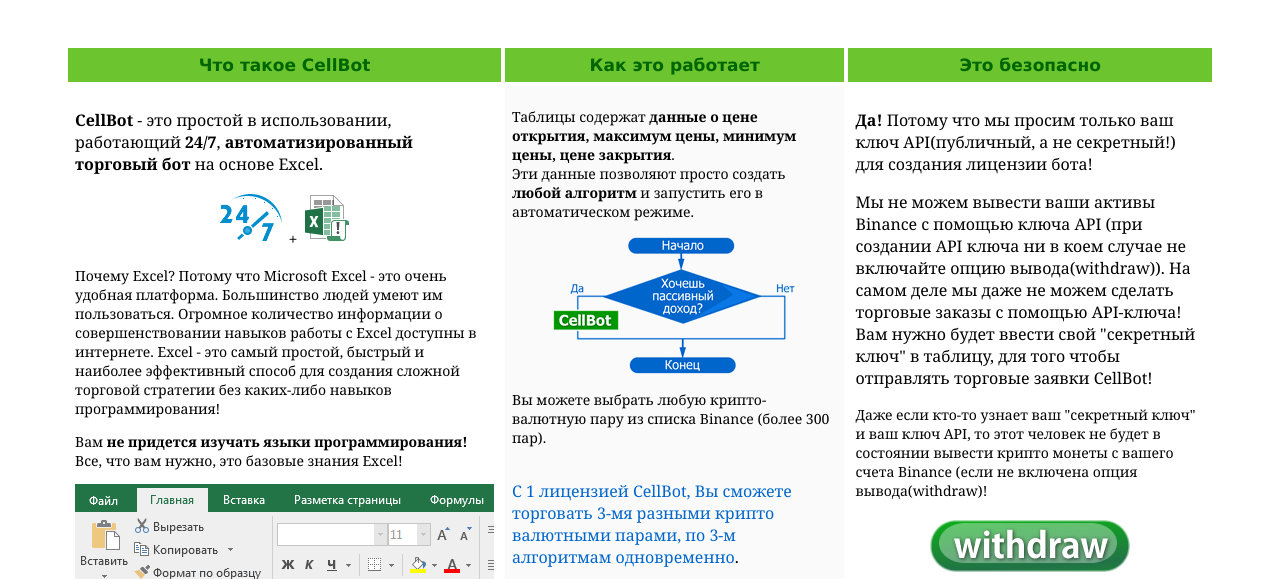
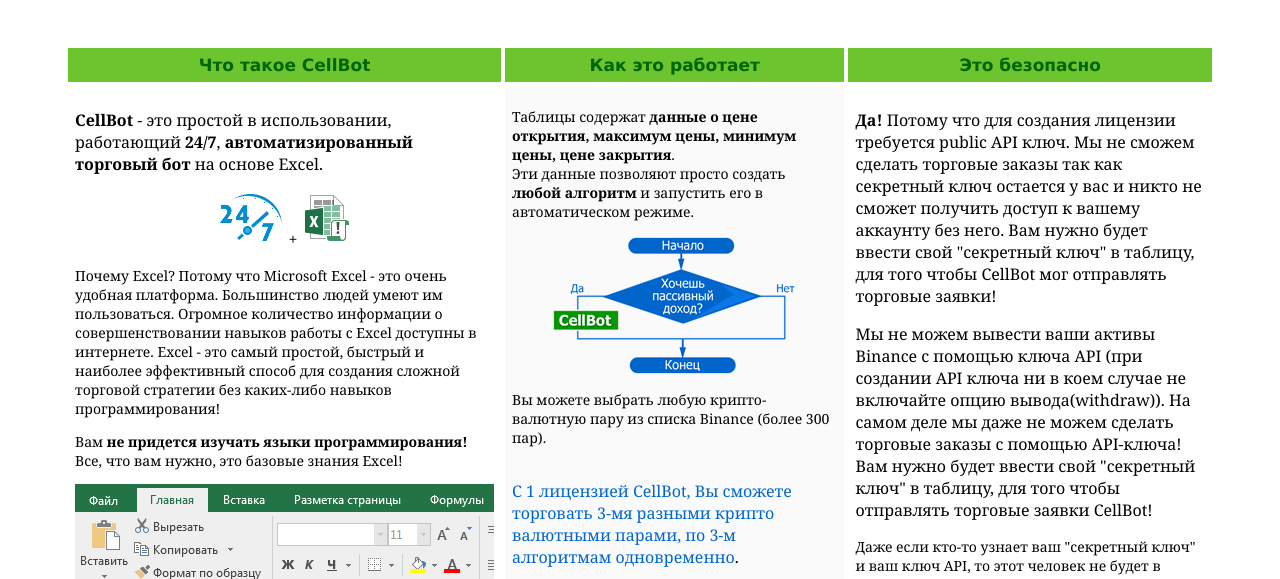
Before and after one commit to cellbot/cellbot.github.io, a plain HTML site: page index.html in a window 1280 px wide. Shown: the part 168-747 px from the top of the page. Drawn offline with Linux system fonts and the light colour scheme.

Commit message:
Update index.html

```diff
--- a/index.html
+++ b/index.html
@@ -151,7 +151,7 @@ body,td,th {
               <p align="left">CellBot поставляется с нашей гибридной стратегией, результаты которой в прошлом достигали более 10% в месяц. Вы можете легко изменить её или удалить и заменить на свою, если хотите.</p>
               <p align="left">Мы также предоставляем вам <strong>4 разных простых примера</strong> дополнительных стратегий, которые помогут вам понять, как создавать свои стратегии в CellBot!<br>
             </p></td>
-            <td align="left" valign="top"><p align="left" style="font-size: 16px"><strong>Да!</strong> Потому что мы просим только ваш ключ API(<span>публичный, а не секретный!</span>) для создания лицензии бота!</p>
+            <td align="left" valign="top"><p align="left" style="font-size: 16px"><strong>Да!</strong> Потому что для создания лицензии требуется public API ключ. Мы не сможем сделать торговые заказы так как секретный ключ остается у вас и никто не сможет получить доступ к вашему аккаунту без него. Вам нужно будет ввести свой "секретный ключ" в таблицу, для того чтобы CellBot мог отправлять торговые заявки!</p>
               <p align="left" style="font-size: 16px">Мы не можем вывести ваши активы Binance с помощью ключа API (при создании API ключа ни в коем случае не включайте опцию вывода(withdraw)). На самом деле мы даже не можем сделать торговые заказы с помощью API-ключа! Вам нужно будет ввести свой "секретный ключ" в таблицу, для того чтобы  отправлять торговые заявки CellBot!</p>
               <p align="left">Даже если кто-то узнает ваш "секретный ключ" и ваш ключ API, то этот человек не будет в состоянии вывести крипто монеты с вашего счета Binance (если не включена опция вывода(withdraw)!</p>
               <p align="center"><img src="./index_cellbot_files/withdraw.jpg" alt="withdraw" width="211" height="65"></p>
```
